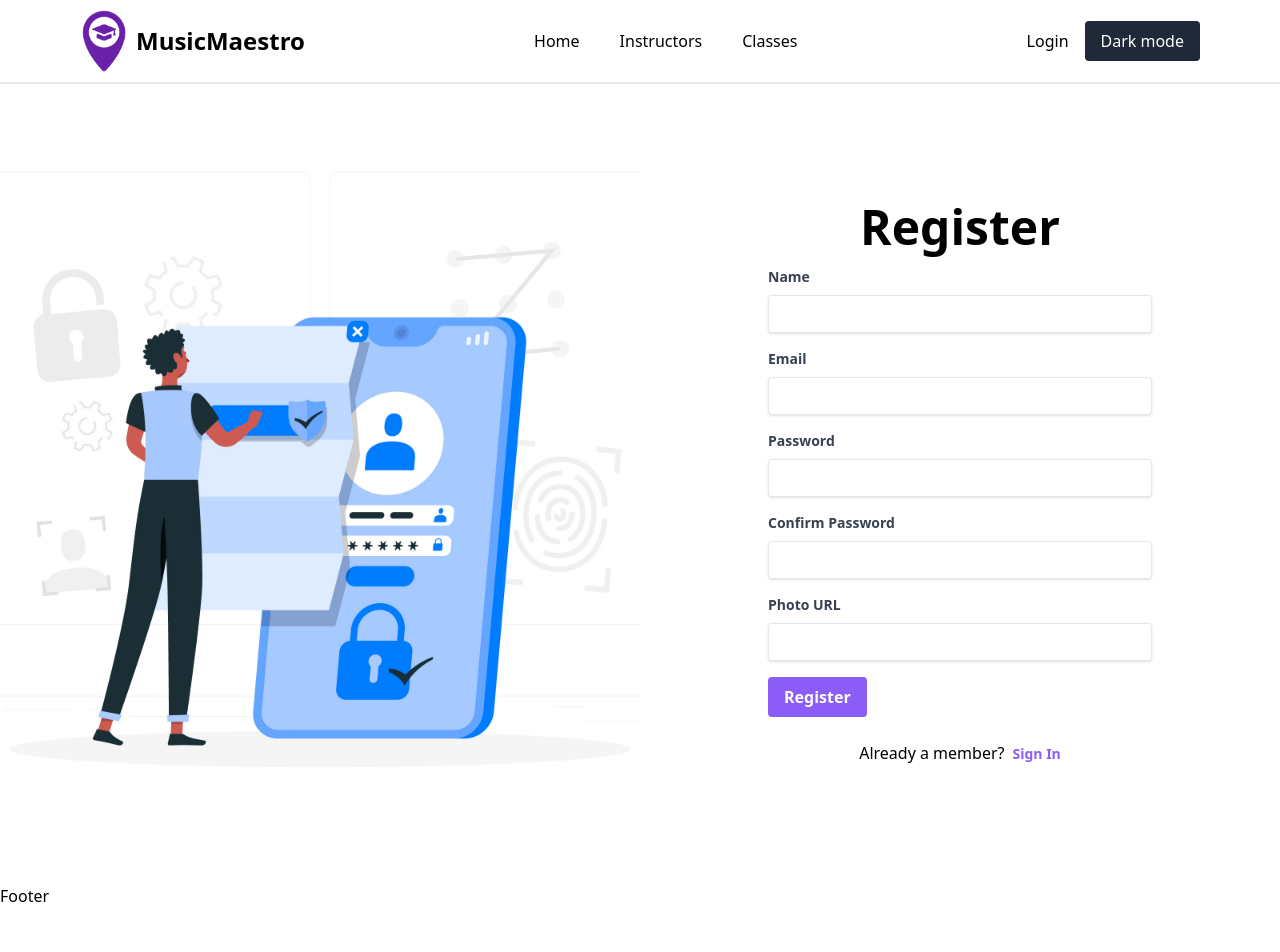
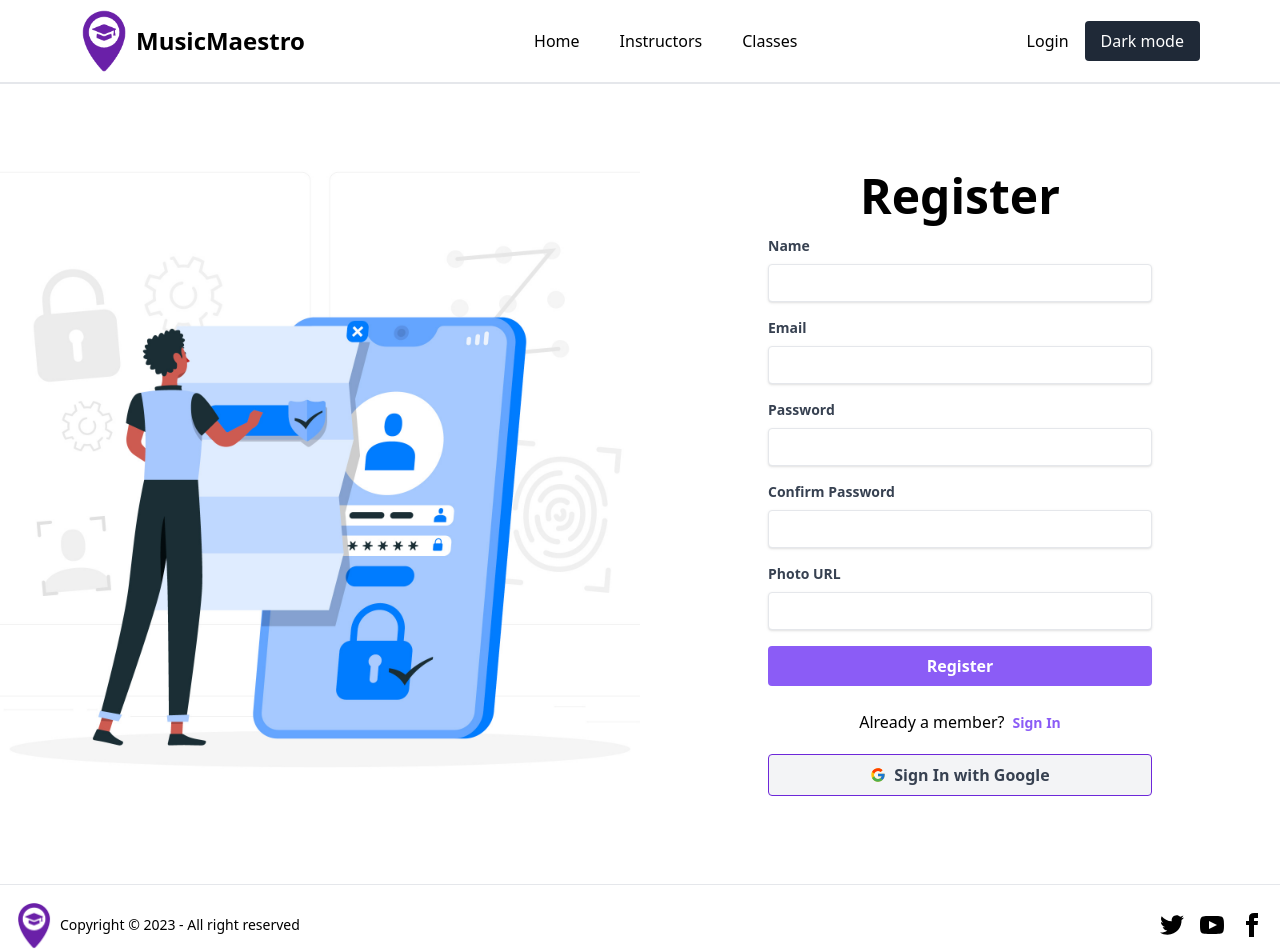
Before and after one commit to souravh093/musicmestro-client, a React (Vite) app: page /register in a window 1280 px wide. Shown: the top 952 px of the page. Before the commit the page ends 908 px from the top, so only its background shows below. Built offline with nearby package versions, Linux system fonts and the light colour scheme; no server answers.

Commit message:
firebase with login and signup form done

```diff
--- a/package.json
+++ b/package.json
@@ -16,6 +16,7 @@
     "react": "^18.2.0",
     "react-dom": "^18.2.0",
     "react-hook-form": "^7.44.3",
+    "react-hot-toast": "^2.4.1",
     "react-icons": "^4.9.0",
     "react-query": "^3.39.3",
     "react-router-dom": "^6.11.2",
--- a/src/Layout/Root.jsx
+++ b/src/Layout/Root.jsx
@@ -7,7 +7,9 @@ const Root = () => {
   return (
     <>
       <Header />
-      <Outlet />
+      <div className="min-h-[calc(100vh-168px)]">
+        <Outlet />
+      </div>
       <Footer />
     </>
   );
--- a/src/Pages/Login/Login.jsx
+++ b/src/Pages/Login/Login.jsx
@@ -1,10 +1,36 @@
-import React from "react";
-import { Link } from "react-router-dom";
+import React, { useContext } from "react";
+import { Link, useNavigate } from "react-router-dom";
 import { FcGoogle } from "react-icons/fc";
 import Container from "../../components/Shared/Container/Container";
 import loginImage from "../../assets/login.jpg";
+import { useForm } from "react-hook-form";
+import { toast } from "react-hot-toast";
+import { AuthContext } from "../../Provider/AuthProvider";
 
 const Login = () => {
+  const { loginUser, googleLoginUser } = useContext(AuthContext);
+  const navigate = useNavigate();
+  const {
+    register,
+    handleSubmit,
+    formState: { errors },
+  } = useForm();
+
+  const onSubmit = (data) => {
+    loginUser(data.email, data.password).then((result) => {
+      console.log(result.user);
+      toast.success("Successfully Login");
+      navigate("/");
+    });
+  };
+
+  const loginWithGoogle = () => {
+    googleLoginUser().then((result) => {
+      console.log(result.user);
+      toast.success("Successfully Login with Google");
+      navigate("/");
+    });
+  };
   return (
     <Container>
       <div className="flex h-screen">
@@ -17,7 +43,7 @@ const Login = () => {
         </div>
         <div className="w-1/2 flex flex-col justify-center items-center p-10">
           <h2 className="text-5xl font-bold mb-4">Login</h2>
-          <form className="w-full max-w-sm  ">
+          <form onSubmit={handleSubmit(onSubmit)} className="w-full max-w-sm  ">
             <div className="mb-4">
               <label
                 htmlFor="email"
@@ -28,8 +54,18 @@ const Login = () => {
               <input
                 type="email"
                 id="email"
-                className="shadow appearance-none border rounded w-full py-2 px-3 text-gray-700 leading-tight focus:outline-none focus:shadow-outline"
+                {...register("email", {
+                  required: "Email is required",
+                })}
+                className={`shadow appearance-none border rounded w-full py-2 px-3 text-gray-700 leading-tight focus:outline-none focus:shadow-outline ${
+                  errors.email ? "border-red-500" : ""
+                }`}
               />
+              {errors.email && (
+                <p className="text-red-500 text-xs mt-1">
+                  {errors.email.message}
+                </p>
+              )}
             </div>
             <div className="mb-4">
               <label
@@ -41,8 +77,18 @@ const Login = () => {
               <input
                 type="password"
                 id="password"
-                className="shadow appearance-none border rounded w-full py-2 px-3 text-gray-700 leading-tight focus:outline-none focus:shadow-outline"
+                {...register("password", {
+                  required: "Password is required",
+                })}
+                className={`shadow appearance-none border rounded w-full py-2 px-3 text-gray-700 leading-tight focus:outline-none focus:shadow-outline ${
+                  errors.password ? "border-red-500" : ""
+                }`}
               />
+              {errors.password && (
+                <p className="text-red-500 text-xs mt-1">
+                  {errors.password.message}
+                </p>
+              )}
             </div>
             <div className="mb-6 flex flex-col gap-3">
               <button
@@ -65,6 +111,7 @@ const Login = () => {
             </div>
             <div className="flex items-center">
               <button
+                onClick={loginWithGoogle}
                 type="button"
                 className="bg-gray-100 text-gray-700 border flex items-center w-full justify-center border-violet-700 font-bold py-2 px-4 rounded focus:outline-none focus:shadow-outline"
                 //   onClick={handleGoogleLogin}
--- a/src/Pages/Login/Register/Register.jsx
+++ b/src/Pages/Login/Register/Register.jsx
@@ -1,20 +1,60 @@
-import React from "react";
-import { Link } from "react-router-dom";
-import registerImage from "../../../assets/login.jpg"
+import React, { useContext, useRef, useState } from "react";
+import { Link, useNavigate } from "react-router-dom";
+import registerImage from "../../../assets/login.jpg";
+import { FcGoogle } from "react-icons/fc";
+import { useForm } from "react-hook-form";
+import { AuthContext } from "../../../Provider/AuthProvider";
+import { toast } from "react-hot-toast";
 
 const Register = () => {
+  const { createUser, googleLoginUser, updateUser } = useContext(AuthContext);
+  const navigate = useNavigate();
+  const [error, setError] = useState("");
+  const {
+    register,
+    handleSubmit,
+    formState: { errors },
+    watch,
+  } = useForm();
+
+  const password = useRef({});
+  password.current = watch("password", "");
+
+  const onSubmit = (data) => {
+    createUser(data.email, data.password)
+      .then((result) => {
+        console.log(result.user);
+        updateUser(data.name, data.photoUrl).then((result) => {
+          console.log(result.user);
+        });
+        toast.success("Successfully Sign Up");
+        navigate("/");
+      })
+      .catch((error) => setError(error.message));
+  };
+
+  const signUpWithGoogle = () => {
+    googleLoginUser()
+      .then((result) => {
+        console.log(result.user);
+        toast.success("Successfully Sign Up With Google");
+        navigate("/");
+      })
+      .catch((error) => setError(error.message));
+  };
+
   return (
-    <div className="flex h-screen">
-      <div className="w-1/2 bg-gray-200">
+    <div className="grid grid-cols-2 h-screen">
+      <div className=" bg-gray-200">
         <img
           src={registerImage}
           alt="Background"
           className="h-full w-full object-cover"
         />
       </div>
-      <div className="w-1/2 flex flex-col justify-center items-center p-10">
+      <div className=" flex flex-col justify-center items-center p-10">
         <h2 className="text-5xl font-bold mb-4">Register</h2>
-        <form className="w-full max-w-sm">
+        <form onSubmit={handleSubmit(onSubmit)} className="w-full max-w-sm">
           <div className="mb-4">
             <label
               htmlFor="name"
@@ -25,8 +65,14 @@ const Register = () => {
             <input
               type="text"
               id="name"
-              className="shadow appearance-none border rounded w-full py-2 px-3 text-gray-700 leading-tight focus:outline-none focus:shadow-outline"
+              {...register("name", { required: "Name is required" })}
+              className={`shadow appearance-none border rounded w-full py-2 px-3 text-gray-700 leading-tight focus:outline-none focus:shadow-outline ${
+                errors.name ? "border-red-500" : ""
+              }`}
             />
+            {errors.name && (
+              <p className="text-red-500 text-xs mt-1">{errors.name.message}</p>
+            )}
           </div>
           <div className="mb-4">
             <label
@@ -38,8 +84,22 @@ const Register = () => {
             <input
               type="email"
               id="email"
-              className="shadow appearance-none border rounded w-full py-2 px-3 text-gray-700 leading-tight focus:outline-none focus:shadow-outline"
+              {...register("email", {
+                required: "Email is required",
+                pattern: {
+                  value: /^\S+@\S+$/i,
+                  message: "Invalid email",
+                },
+              })}
+              className={`shadow appearance-none border rounded w-full py-2 px-3 text-gray-700 leading-tight focus:outline-none focus:shadow-outline ${
+                errors.email ? "border-red-500" : ""
+              }`}
             />
+            {errors.email && (
+              <p className="text-red-500 text-xs mt-1">
+                {errors.email.message}
+              </p>
+            )}
           </div>
           <div className="mb-4">
             <label
@@ -51,8 +111,23 @@ const Register = () => {
             <input
               type="password"
               id="password"
-              className="shadow appearance-none border rounded w-full py-2 px-3 text-gray-700 leading-tight focus:outline-none focus:shadow-outline"
+              {...register("password", {
+                required: "Password is required",
+                pattern: {
+                  value: /^(?=.*[A-Z])(?=.*[!@#$%^&*])[A-Za-z\d!@#$%^&*]{6,}$/,
+                  message:
+                    "Password must contain at least 6 characters, including one capital letter and one special character",
+                },
+              })}
+              className={`shadow appearance-none border rounded w-full py-2 px-3 text-gray-700 leading-tight focus:outline-none focus:shadow-outline ${
+                errors.password ? "border-red-500" : ""
+              }`}
             />
+            {errors.password && (
+              <p className="text-red-500 text-xs mt-1">
+                {errors.password.message}
+              </p>
+            )}
           </div>
           <div className="mb-4">
             <label
@@ -64,8 +139,20 @@ const Register = () => {
             <input
               type="password"
               id="confirm-password"
-              className="shadow appearance-none border rounded w-full py-2 px-3 text-gray-700 leading-tight focus:outline-none focus:shadow-outline"
+              {...register("confirmPassword", {
+                required: "Confirm Password is required",
+                validate: (value) =>
+                  value === password.current || "The passwords do not match",
+              })}
+              className={`shadow appearance-none border rounded w-full py-2 px-3 text-gray-700 leading-tight focus:outline-none focus:shadow-outline ${
+                errors.confirmPassword ? "border-red-500" : ""
+              }`}
             />
+            {errors.confirmPassword && (
+              <p className="text-red-500 text-xs mt-1">
+                {errors.confirmPassword.message}
+              </p>
+            )}
           </div>
           <div className="mb-4">
             <label
@@ -77,18 +164,26 @@ const Register = () => {
             <input
               type="text"
               id="photo-url"
-              className="shadow appearance-none border rounded w-full py-2 px-3 text-gray-700 leading-tight focus:outline-none focus:shadow-outline"
+              {...register("photoUrl", { required: "Photo URL is required" })}
+              className={`shadow appearance-none border rounded w-full py-2 px-3 text-gray-700 leading-tight focus:outline-none focus:shadow-outline ${
+                errors.photoUrl ? "border-red-500" : ""
+              }`}
             />
+            {errors.photoUrl && (
+              <p className="text-red-500 text-xs mt-1">
+                {errors.photoUrl.message}
+              </p>
+            )}
           </div>
           <div className="mb-6">
             <button
               type="submit"
-              className="bg-violet-500 hover:bg-violet-700 text-white font-bold py-2 px-4 rounded focus:outline-none focus:shadow-outline"
+              className="bg-violet-500 w-full hover:bg-violet-700 text-white font-bold py-2 px-4 rounded focus:outline-none focus:shadow-outline"
             >
               Register
             </button>
           </div>
-          <div className="flex justify-center">
+          <div className="flex justify-center mb-5">
             <div>
               <span className="mr-2">Already a member?</span>
               <Link
@@ -99,7 +194,19 @@ const Register = () => {
               </Link>
             </div>
           </div>
+          <div className="flex items-center">
+            <button
+              onClick={signUpWithGoogle}
+              type="button"
+              className="bg-gray-100 text-gray-700 border flex items-center w-full justify-center border-violet-700 font-bold py-2 px-4 rounded focus:outline-none focus:shadow-outline"
+              //   onClick={handleGoogleLogin}
+            >
+              <FcGoogle className="w-4 h-4 fill-current mr-2" />
+              Sign In with Google
+            </button>
+          </div>
         </form>
+        <p className="text-red-500">{error}</p>
       </div>
     </div>
   );
--- a/src/Pages/Shared/Footer/Footer.jsx
+++ b/src/Pages/Shared/Footer/Footer.jsx
@@ -1,11 +1,50 @@
-import React from 'react';
+import React from "react";
+import logo from "../../../assets/logo.png"
 
 const Footer = () => {
-    return (
-        <div>
-            Footer
-        </div>
-    );
+  return (
+    <footer className="footer border-t items-center p-4 bg-neutral text-neutral-content">
+      <div className="items-center grid-flow-col">
+      <img className="w-9" src={logo} alt="" />
+        <p>Copyright © 2023 - All right reserved</p>
+      </div>
+      <div className="grid-flow-col gap-4 md:place-self-center md:justify-self-end">
+        <a>
+          <svg
+            xmlns="http://www.w3.org/2000/svg"
+            width="24"
+            height="24"
+            viewBox="0 0 24 24"
+            className="fill-current"
+          >
+            <path d="M24 4.557c-.883.392-1.832.656-2.828.775 1.017-.609 1.798-1.574 2.165-2.724-.951.564-2.005.974-3.127 1.195-.897-.957-2.178-1.555-3.594-1.555-3.179 0-5.515 2.966-4.797 6.045-4.091-.205-7.719-2.165-10.148-5.144-1.29 2.213-.669 5.108 1.523 6.574-.806-.026-1.566-.247-2.229-.616-.054 2.281 1.581 4.415 3.949 4.89-.693.188-1.452.232-2.224.084.626 1.956 2.444 3.379 4.6 3.419-2.07 1.623-4.678 2.348-7.29 2.04 2.179 1.397 4.768 2.212 7.548 2.212 9.142 0 14.307-7.721 13.995-14.646.962-.695 1.797-1.562 2.457-2.549z"></path>
+          </svg>
+        </a>
+        <a>
+          <svg
+            xmlns="http://www.w3.org/2000/svg"
+            width="24"
+            height="24"
+            viewBox="0 0 24 24"
+            className="fill-current"
+          >
+            <path d="M19.615 3.184c-3.604-.246-11.631-.245-15.23 0-3.897.266-4.356 2.62-4.385 8.816.029 6.185.484 8.549 4.385 8.816 3.6.245 11.626.246 15.23 0 3.897-.266 4.356-2.62 4.385-8.816-.029-6.185-.484-8.549-4.385-8.816zm-10.615 12.816v-8l8 3.993-8 4.007z"></path>
+          </svg>
+        </a>
+        <a>
+          <svg
+            xmlns="http://www.w3.org/2000/svg"
+            width="24"
+            height="24"
+            viewBox="0 0 24 24"
+            className="fill-current"
+          >
+            <path d="M9 8h-3v4h3v12h5v-12h3.642l.358-4h-4v-1.667c0-.955.192-1.333 1.115-1.333h2.885v-5h-3.808c-3.596 0-5.192 1.583-5.192 4.615v3.385z"></path>
+          </svg>
+        </a>
+      </div>
+    </footer>
+  );
 };
 
 export default Footer;
--- a/src/Pages/Shared/Header/Header.jsx
+++ b/src/Pages/Shared/Header/Header.jsx
@@ -1,12 +1,17 @@
-import React from "react";
-import { NavLink } from "react-router-dom";
+import React, { useContext } from "react";
+import { Link, NavLink } from "react-router-dom";
 import Logo from "../../../components/Logo/Logo";
 import Container from "../../../components/Shared/Container/Container";
 import ProfileImage from "./ProfileImage/ProfileImage";
+import { AuthContext } from "../../../Provider/AuthProvider";
 
 const Header = () => {
-  // TODO-it come from authProvider
-  const user = false;
+  const { user, logoutUser } = useContext(AuthContext);
+
+  const signOutUser = () => {
+    logoutUser()
+  }
+
   const navigation = (
     <>
       <li>
@@ -25,9 +30,9 @@ const Header = () => {
     <div className="py-2 border-b-2">
       <Container>
         <div className="flex justify-between items-center">
-          <div>
+          <Link to="/">
             <Logo />
-          </div>
+          </Link>
           <div className="flex list-none gap-10">{navigation}</div>
           <div className="flex gap-10 list-none">
             <div className="flex gap-4 items-center">
@@ -38,6 +43,9 @@ const Header = () => {
                   </li>
                   <li>
                     <ProfileImage />
+                  </li>
+                  <li>
+                    <button onClick={signOutUser}>Logout</button>
                   </li>
                 </div>
               ) : (
--- /dev/null
+++ b/src/Provider/AuthProvider.jsx
@@ -0,0 +1,77 @@
+import React, { createContext, useEffect, useState } from "react";
+import {
+  GoogleAuthProvider,
+  createUserWithEmailAndPassword,
+  getAuth,
+  onAuthStateChanged,
+  signInWithEmailAndPassword,
+  signInWithPopup,
+  signOut,
+  updateProfile,
+} from "firebase/auth";
+import app from "../firebase/firebase.config";
+
+const auth = getAuth(app);
+
+export const AuthContext = createContext(null);
+const googleProvider = new GoogleAuthProvider();
+
+const AuthProvider = ({ children }) => {
+  const [user, setUser] = useState(null);
+  const [loading, setLoading] = useState(true);
+
+  const createUser = (email, password) => {
+    setLoading(true);
+    return createUserWithEmailAndPassword(auth, email, password);
+  };
+
+  const loginUser = (email, password) => {
+    setLoading(true);
+    return signInWithEmailAndPassword(auth, email, password);
+  };
+
+  const updateUser = (name, url) => {
+    setLoading(true);
+    return updateProfile(auth.currentUser, {
+      displayName: name,
+      photoURL: url,
+    });
+  };
+
+  const logoutUser = () => {
+    setLoading(true);
+    return signOut(auth);
+  };
+
+  const googleLoginUser = () => {
+    setLoading(true);
+    return signInWithPopup(auth, googleProvider);
+  };
+
+  useEffect(() => {
+    const unsubscribe = onAuthStateChanged(auth, (currentUser) => {
+      setUser(currentUser);
+      setLoading(false);
+    });
+    return () => {
+      return unsubscribe();
+    };
+  }, []);
+
+  const authInfo = {
+    user,
+    loading,
+    setLoading,
+    createUser,
+    loginUser,
+    updateUser,
+    logoutUser,
+    googleLoginUser
+  };
+
+  return (
+    <AuthContext.Provider value={authInfo}>{children}</AuthContext.Provider>
+  );
+};
+
+export default AuthProvider;
--- a/src/main.jsx
+++ b/src/main.jsx
@@ -4,14 +4,18 @@ import "./index.css";
 import { RouterProvider } from "react-router-dom";
 import router from "./Routes/Routes.jsx";
 import { QueryClientProvider, QueryClient } from "react-query";
-
+import AuthProvider from "./Provider/AuthProvider";
+import { Toaster } from "react-hot-toast";
 
 const queryClient = new QueryClient();
 
 ReactDOM.createRoot(document.getElementById("root")).render(
   <React.StrictMode>
     <QueryClientProvider client={queryClient}>
-      <RouterProvider router={router} />
+      <AuthProvider>
+        <RouterProvider router={router} />
+        <Toaster />
+      </AuthProvider>
     </QueryClientProvider>
   </React.StrictMode>
 );
```
Also changed, not shown: src/Pages/Home/Slider/Slider.jsx (+6 -3 lines), 1 other file (tests, documents, lock files or other folders).
